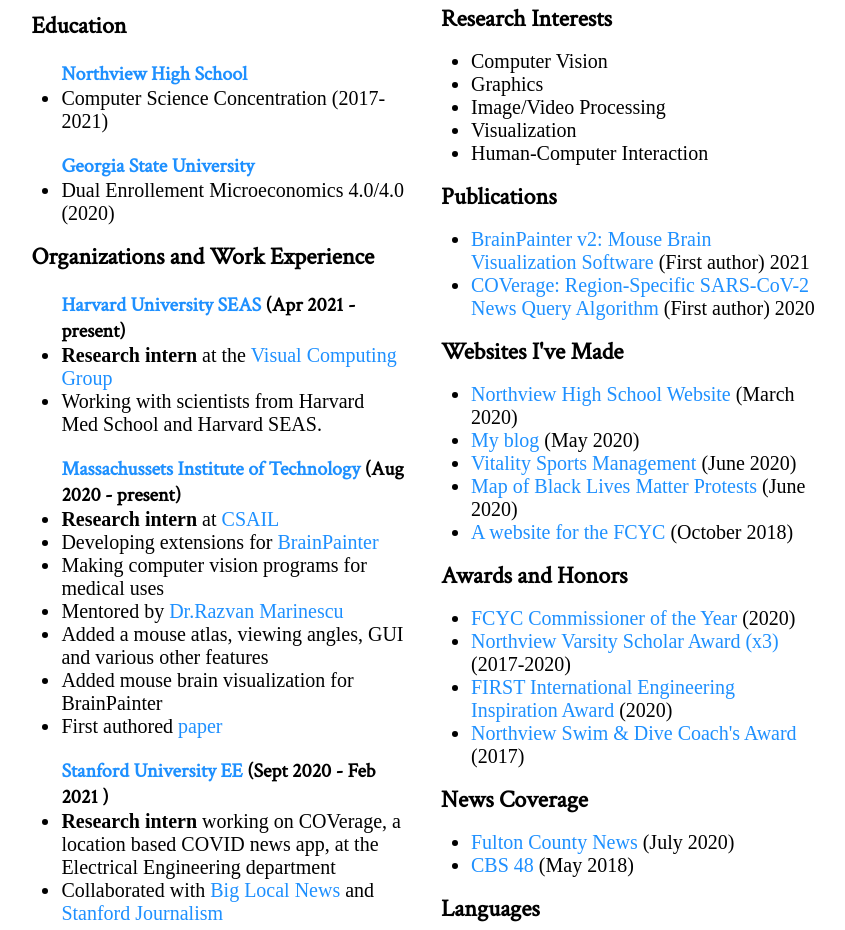
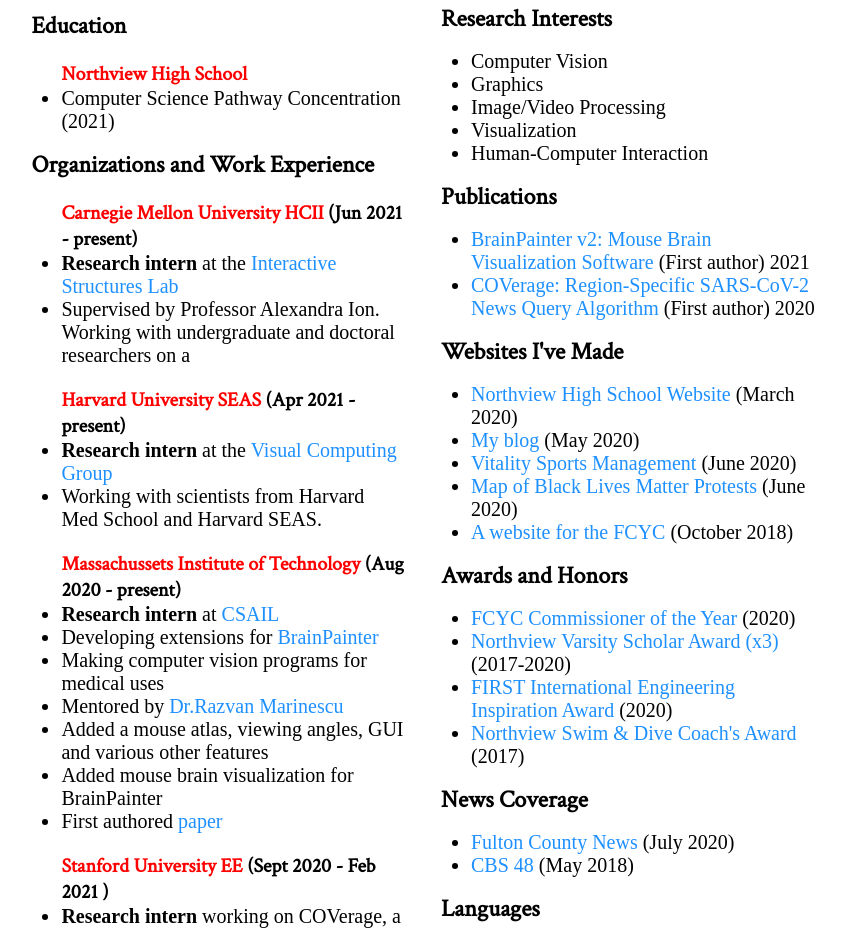
Before and after one commit to vmallela0/website, a plain HTML site: page cv.html in a window 1280 px wide. Shown: the part 179-1109 px from the top of the page, without its empty margins (273-1118 px from the left). Drawn offline with nearby package versions, Linux system fonts and the light colour scheme; a web font is replaced by a local one.

Commit message:
udpates, cmu hcii

```diff
--- a/cv.html
+++ b/cv.html
@@ -72,23 +72,28 @@
         <div class="three">
           <h2>Education</h2>
           <ul>
-            <h3><a href="https://www.fultonschools.org/northviewhs">Northview High School</a></h3>
-            <li>Computer Science Concentration (2017-2021)
-            <h3><a href="https://www.gsu.edu">Georgia State University</a></h3>
-            <li>Dual Enrollement Microeconomics 4.0/4.0 (2020)
+            <h3><a href="https://www.fultonschools.org/northviewhs" style="color: red;">Northview High School</a></h3>
+            <li>Computer Science Pathway Concentration (2021)
           </ul>
           <h2>Organizations and Work Experience</h2>
 
+          <!-- CMU HCII -->
+		    <ul>
+          <h3><a href="https://hcii.cmu.edu" style="color: red;">Carnegie Mellon University HCII</a> (Jun 2021 - present)</h3>
+          <li><b>Research intern</b> at the <a href="https://interactive-structures.org/">Interactive Structures Lab</a></li>
+          <li>Supervised by Professor Alexandra Ion. Working with undergraduate and doctoral researchers on a </li>
+        </ul>
+
           <!-- harvard -->
 		    <ul>
-            <h3><a href="https://seas.harvard.edu">Harvard University SEAS</a> (Apr 2021 - present)</h3>
+            <h3><a href="https://seas.harvard.edu" style="color: red;">Harvard University SEAS</a> (Apr 2021 - present)</h3>
             <li><b>Research intern</b> at the <a href="https://vcg.seas.harvard.edu">Visual Computing Group</a></li>
             <li>Working with scientists from Harvard Med School and Harvard SEAS.</li>
           </ul>
 
            <!-- MIT -->
           <ul>
-            <h3><a href="https://web.mit.edu/">Massachussets Institute of Technology</a> (Aug 2020 - present)</h3>
+            <h3><a href="https://web.mit.edu/" style="color: red;">Massachussets Institute of Technology</a> (Aug 2020 - present)</h3>
             <li><b>Research intern</b> at <a href="https://csail.mit.edu">CSAIL</a></li>
             <li>Developing extensions for <a href="https://brainpainter.csail.mit.edu">BrainPainter</a></li>
             <li>Making computer vision programs for medical uses</li>
@@ -100,7 +105,7 @@
 
            <!-- Stanford -->
           <ul>
-            <h3><a href="https://ee.stanford.edu">Stanford University EE</a> (Sept 2020 - Feb 2021 )</h3>
+            <h3><a href="https://ee.stanford.edu" style="color: red;">Stanford University EE</a> (Sept 2020 - Feb 2021 )</h3>
               <li><b>Research intern</b> working on COVerage, a location based COVID news app, at the Electrical Engineering department</a></li>
 
               <li>Collaborated with <a href="https://biglocalnews.org/">Big Local News</a> and <a href="https://journalism.stanford.edu/">Stanford Journalism</a></li>
@@ -108,7 +113,7 @@
 
            <!-- Stanford SHTEM -->
           <ul>
-            <h3><a href="https://cs.stanford.edu">Stanford University Computer Science</a> (May - Aug 2020)</h3>
+            <h3><a href="https://cs.stanford.edu" style="color: red;">Stanford University Computer Science</a> (May - Aug 2020)</h3>
               <li><b>STEM2SHTEM intern</b> at the <a href="https://compression.stanford.edu">Stanford Compression Forum</a></li>
               <li>Worked on COVerage, a website that displays region-specific news about SARS-CoV-2 based on results generated by our novel query algorithm</li>
               <li>Wrote over 15,000 lines of <a href="https://github.com/vmallela0/COVerage">code</a> throughout this project</li>
@@ -117,7 +122,7 @@
 
            <!-- FCYC -->
           <ul>
-            <h3><a href="https://fultoncountyga.gov/">Fulton County Youth Commission</a> (Aug 2017 - present)</h3>
+            <h3><a href="https://fultoncountyga.gov/" style="color: red;">Fulton County Youth Commission</a> (Aug 2017 - present)</h3>
               <li>Served as the <b>Chairman</b> </li>
               <li>I manage FCYC and its projects.</li>
               <li>Created a website and app to spread our resources to more children and teens. </li>
@@ -126,7 +131,7 @@
 
            <!-- GSU -->
           <ul>
-            <h3><a href="https://www.gsu.edu">Georgia State University</a> (Oct 2019 - Jun 2020)</h3>
+            <h3><a href="https://www.gsu.edu" style="color: red;">Georgia State University</a> (Oct 2019 - Jun 2020)</h3>
                 <li>Interned with the instructional IT team</li>
                 <li>I worked on reducing the business facing redundant logic in the OIDC login code at <a href="https://www.gsu.edu " style="color: dodgerblue; ">Georgia State University</a> to save server costs.</li>
           </ul>
```
Also changed, not shown: index.html (+1 -1 lines).
